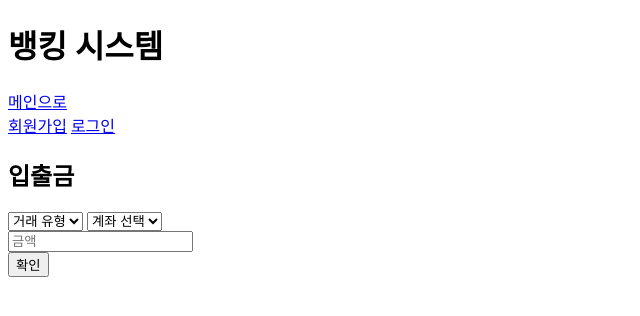
After one commit to tasueom/20251002-banking-system-flask, a Flask app: page /transaction in a window 1280 px wide. The commit adds this page. Shown: the top 316 px of the page, without its empty margins (0-640 px from the left). Run offline with Flask 3, Linux system fonts and the light colour scheme; data that the repository does not hold is empty.

Commit message:
feat: 입금 출금 페이지 작성과 로직 구현

```diff
--- a/app.py
+++ b/app.py
@@ -86,6 +86,27 @@ def create_acc():
     acc_no = "100-" + datetime.datetime.now().strftime("%Y%m%d%H%M%S")
     return ren("create_acc.html", acc_no=acc_no)
 
+#입금, 출금
+@app.route("/transaction", methods=['GET','POST'])
+def transaction():
+    uid = session.get("uid")
+    if request.method == "POST":
+        acc_no = request.form["acc_no"]
+        trans_type = request.form["trans_type"]
+        amount = int(request.form["amount"])
+        existing_balance = db.get_acc(acc_no)[2]
+        if trans_type=="입금":
+            balance = existing_balance+amount
+        else:
+            balance = existing_balance-amount
+        db.transaction(acc_no, trans_type, amount, balance)
+        flash("정상적으로 완료되었습니다.")
+
+        return redirect(url_for("my_acc"))
+    # 내 계좌 목록 선택하여 넘김
+    accs = db.get_my_acc(uid)
+    return ren("transaction.html", accs=accs)
+
 #Flask 서버 실행
 if __name__ == "__main__":
     db.init_db()
--- a/db.py
+++ b/db.py
@@ -107,3 +107,27 @@ def create_acc(acc_no,uid,balance):
         conn.commit()
     finally:
         conn.close()
+
+# 계좌 단건 조회
+def get_acc(acc_no):
+    conn, cur = conn_db()
+    cur.execute("select acc_no, uid, balance from accounts where acc_no=%s", (acc_no,))
+    row = cur.fetchone()
+    conn.close()
+    return row
+
+# 입금, 출금
+def transaction(acc_no, trans_type, amount, balance):
+    conn, cur = conn_db()
+    # 계좌 테이블에서 잔액 업데이트
+    cur.execute("""
+                update accounts set
+                balance = %s
+                where acc_no = %s
+                """,(balance, acc_no))
+    cur.execute("""
+                insert into transactions(acc_no, trans_type, amount, balance)
+                values(%s, %s, %s, %s)
+                """,(acc_no, trans_type, amount, balance))
+    conn.commit()
+    conn.close()
--- a/templates/layout.html
+++ b/templates/layout.html
@@ -17,6 +17,7 @@
         <a href="{{url_for('index')}}">메인으로</a>
         {% if role=="user" %}
         <a href="{{url_for('my_acc')}}">내 계좌</a>
+        <a href="{{url_for('transaction')}}">입출금</a>
         {% endif %}
         <div class="auth_nav">
             {% if not uid %}
--- /dev/null
+++ b/templates/transaction.html
@@ -0,0 +1,22 @@
+{% extends "layout.html" %}
+
+{% block title %}뱅킹 시스템{% endblock %}
+
+{% block content %}
+<h2>입출금</h2>
+<form method="post">
+    <select name="trans_type" required>
+        <option value="" disabled selected>거래 유형</option>
+        <option value="입금">입금</option>
+        <option value="출금">출금</option>
+    </select>
+    <select name="acc_no" required>
+        <option value="" disabled selected>계좌 선택</option>
+        {% for acc in accs %}
+        <option value="{{acc[0]}}">{{acc[0]}}</option>
+        {% endfor %}
+    </select><br>
+    <input type="number" name="amount" required placeholder="금액"><br>
+    <button type="submit">확인</button>
+</form>
+{% endblock %}
```
